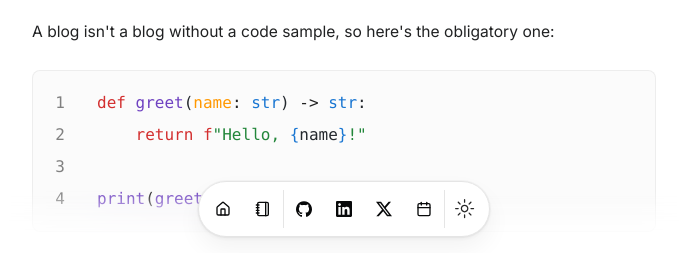
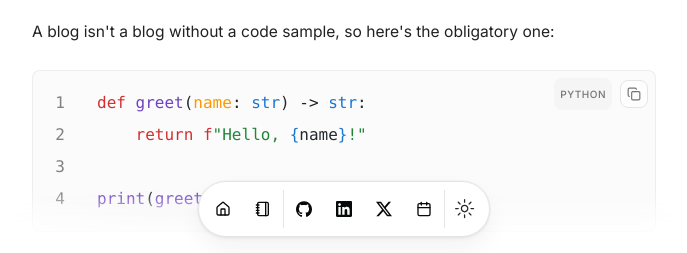
Before and after one commit to sudorishabh/sudorishabh, a Next.js app: page /blog/hello-world in a window 1280 px wide. Shown: the part 547-800 px from the top of the page, without its empty margins (296-983 px from the left). Built offline with nearby package versions, Linux system fonts and the light colour scheme.

Commit message:
feat(blog): add language label and copy button to code blocks

```diff
--- a/app/blog/[slug]/page.tsx
+++ b/app/blog/[slug]/page.tsx
@@ -1,4 +1,5 @@
 import { BackToTop } from "@/components/back-to-top";
+import { CodeBlockEnhancements } from "@/components/code-block-enhancements";
 import BlurFade from "@/components/magicui/blur-fade";
 import { PostHeader } from "@/components/post-header";
 import { PostNavigation } from "@/components/post-navigation";
@@ -118,6 +119,7 @@ export default async function Blog({
           dangerouslySetInnerHTML={{ __html: post.source }}
         />
       </BlurFade>
+      <CodeBlockEnhancements />
 
       <PostNavigation older={older} newer={newer} />
     </section>
--- a/app/globals.css
+++ b/app/globals.css
@@ -209,8 +209,16 @@ code[data-line-numbers-max-digits="3"] > [data-line]::before {
 .article-content :not(pre) > code {
   @apply rounded-md bg-muted px-1.5 py-0.5 text-[0.85em] font-normal;
 }
+.article-content figure[data-rehype-pretty-code-figure] {
+  @apply relative my-6;
+  margin-left: 0;
+  margin-right: 0;
+}
 .article-content pre {
   @apply my-6 border border-border/60 bg-muted/40;
+}
+.article-content figure[data-rehype-pretty-code-figure] pre {
+  @apply my-0;
 }
 .article-content table {
   @apply my-6 block w-full overflow-x-auto border-collapse text-sm;
--- /dev/null
+++ b/components/code-block-enhancements.tsx
@@ -0,0 +1,84 @@
+"use client";
+
+import { Check, Copy } from "lucide-react";
+import { useEffect, useState } from "react";
+import { createPortal } from "react-dom";
+
+type Target = { mount: HTMLElement; lang: string; figure: HTMLElement };
+
+/**
+ * Decorates server-rendered code blocks (dangerouslySetInnerHTML) with a
+ * language badge and copy button. Anchors the toolbar to the non-scrolling
+ * <figure> wrapper so it stays put when the <pre> scrolls horizontally.
+ */
+export function CodeBlockEnhancements() {
+  const [targets, setTargets] = useState<Target[]>([]);
+
+  useEffect(() => {
+    const figures = Array.from(
+      document.querySelectorAll<HTMLElement>(
+        ".article-content figure[data-rehype-pretty-code-figure]",
+      ),
+    );
+
+    const created: Target[] = [];
+    figures.forEach((figure) => {
+      const lang =
+        figure.querySelector("pre")?.getAttribute("data-language") ??
+        figure.querySelector("code")?.getAttribute("data-language") ??
+        "";
+      const mount = document.createElement("div");
+      mount.setAttribute("data-code-toolbar", "");
+      figure.appendChild(mount);
+      created.push({ mount, lang, figure });
+    });
+
+    setTargets(created);
+    return () => created.forEach((t) => t.mount.remove());
+  }, []);
+
+  return (
+    <>
+      {targets.map((t, i) =>
+        createPortal(<Toolbar lang={t.lang} figure={t.figure} />, t.mount, `cb-${i}`),
+      )}
+    </>
+  );
+}
+
+function Toolbar({ lang, figure }: { lang: string; figure: HTMLElement }) {
+  const [copied, setCopied] = useState(false);
+
+  const onCopy = async () => {
+    const text = figure.querySelector("code")?.textContent ?? "";
+    try {
+      await navigator.clipboard.writeText(text);
+    } catch {
+      return;
+    }
+    setCopied(true);
+    setTimeout(() => setCopied(false), 1500);
+  };
+
+  return (
+    <div className="absolute right-2 top-2 flex items-center gap-2">
+      {lang && lang !== "plaintext" && lang !== "text" && (
+        <span className="select-none rounded bg-muted px-1.5 py-0.5 text-[10px] font-medium uppercase tracking-wider text-muted-foreground">
+          {lang}
+        </span>
+      )}
+      <button
+        type="button"
+        onClick={onCopy}
+        aria-label={copied ? "Copied" : "Copy code"}
+        className="flex size-7 items-center justify-center rounded border border-border bg-background/70 text-muted-foreground backdrop-blur transition-colors hover:text-foreground"
+      >
+        {copied ? (
+          <Check className="size-3.5" />
+        ) : (
+          <Copy className="size-3.5" />
+        )}
+      </button>
+    </div>
+  );
+}
```
